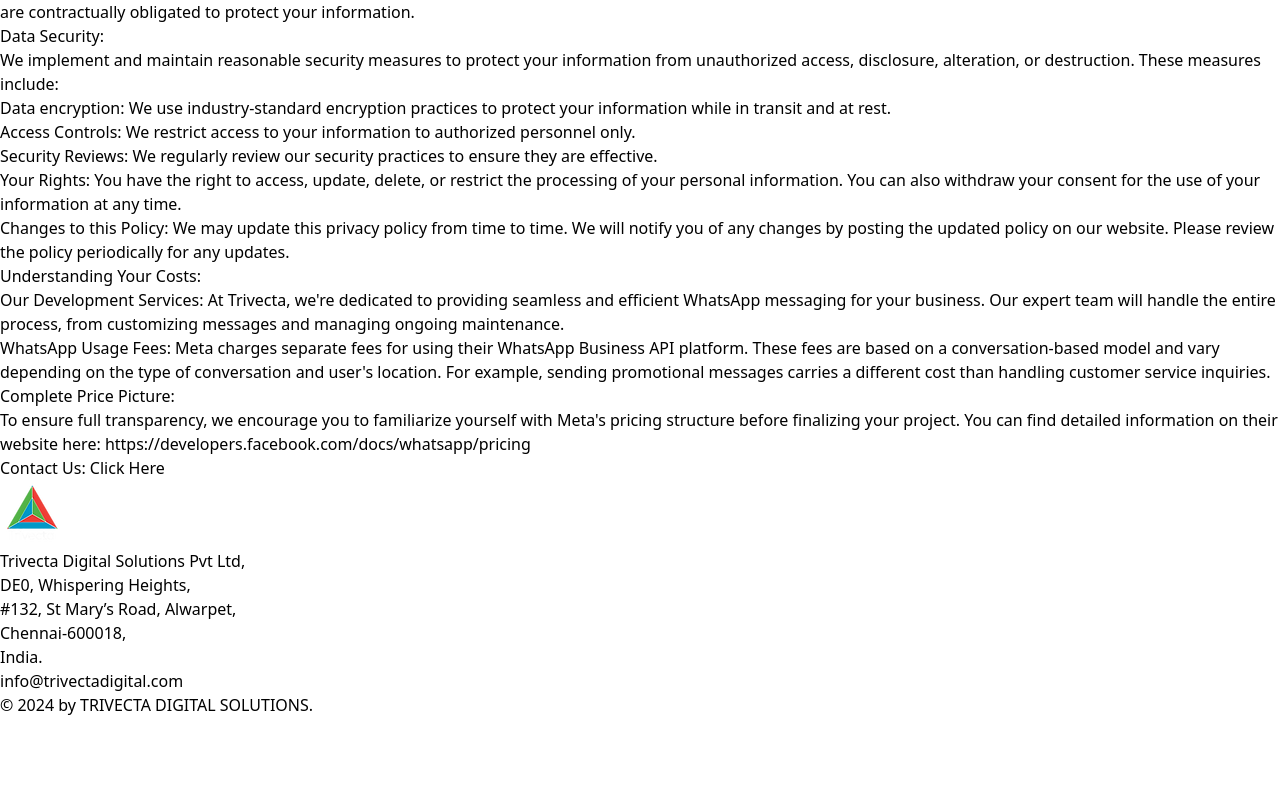
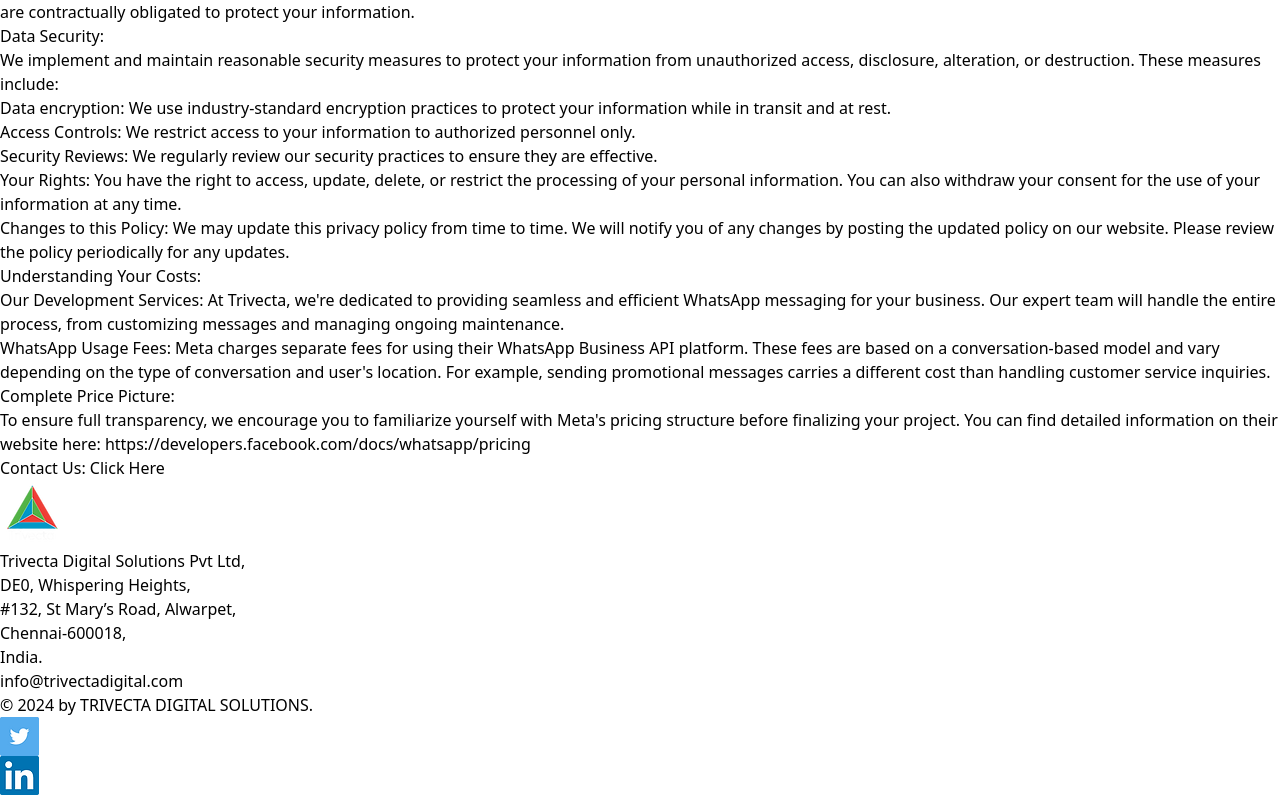
Before and after one commit to vignesh-trivecta/trivecta-whatsapp, a React (Vite) app: page /privacy-policies in a window 1280 px wide. Shown: the part 543-1338 px from the top of the page. Before the commit the page ends 1260 px from the top, so only its background shows below. Built offline with nearby package versions, Linux system fonts and the light colour scheme.

Commit message:
added logos to footer

```diff
--- a/src/components/Footer.jsx
+++ b/src/components/Footer.jsx
@@ -16,9 +16,21 @@
                 </div>
             </div>
         </div>
-        <div>
-            <p className='hover:cursor-pointer text-sm' onClick={(e) => {window.location.href ='mailto:info@trivectadigital.com';}}>info@trivectadigital.com</p>
-            <p className='text-sm mt-2'>© 2024 by TRIVECTA DIGITAL SOLUTIONS.</p>
+        <div className='flex flex-col'>
+            <div>
+                <p className='hover:cursor-pointer text-sm' onClick={(e) => {window.location.href ='mailto:info@trivectadigital.com';}}>info@trivectadigital.com</p>
+                <p className='text-sm mt-2'>© 2024 by TRIVECTA DIGITAL SOLUTIONS.</p>
+            </div>
+            <div className='flex space-x-3 mt-3'>
+                <Link to={"https://twitter.com/TrivectaDigital"}>
+                    <img src='/twitter.png' >
+                    </img>
+                </Link>
+                <Link to={"https://www.linkedin.com/company/trivectadigital/mycompany/"}>
+                    <img src='/linkedin.png' >
+                    </img>
+                </Link>
+            </div>
         </div>
     </div>
   )
```
Also changed, not shown: public/linkedin.png (added), public/twitter.png (added).
